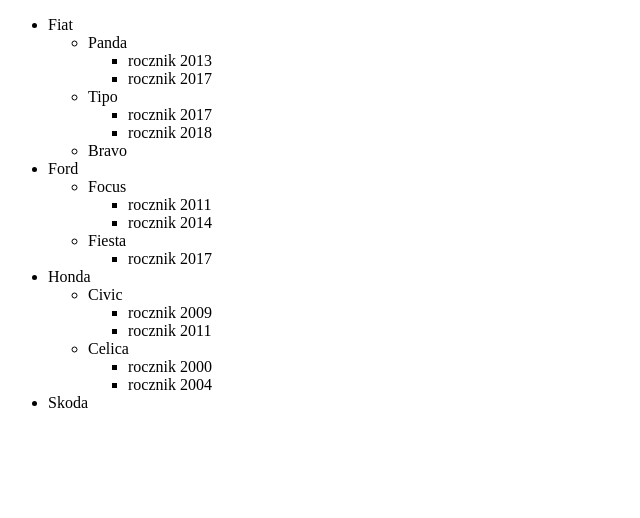
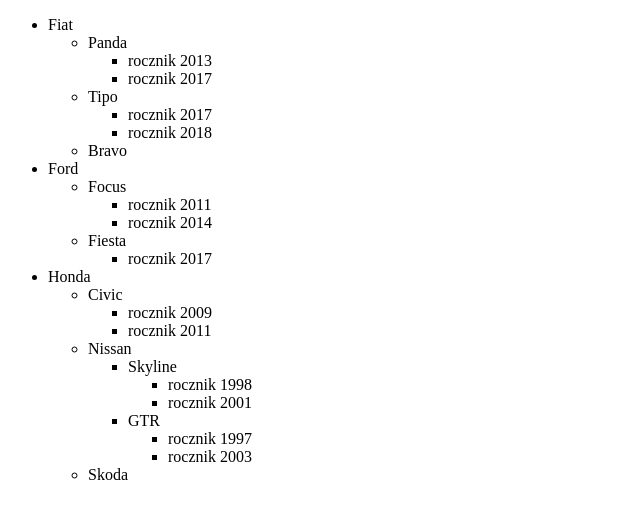
Before and after one commit to Z4U5Z/znaczniki-blokowe, a plain HTML site: page index.html in a window 1280 px wide. Shown: the whole page, without its empty margins (0-640 px from the left). Drawn offline with Linux system fonts and the light colour scheme.

Commit message:
Update index.html

```diff
--- a/index.html
+++ b/index.html
@@ -52,10 +52,20 @@
     </ul>
     </li>
     <li>
-    <span>Celica</span>
+    <span>Nissan</span>
     <ul>
-    <li><span>rocznik 2000</span></li>
-    <li><span>rocznik 2004</span></li>
+    <li>
+    <span>Skyline</span>
+    <ul>
+    <li><span>rocznik 1998</span></li>
+    <li><span>rocznik 2001</span></li>
+    </ul>
+    </li>
+    <li>
+    <span>GTR</span>
+    <ul>
+    <li><span>rocznik 1997</span></li>
+    <li><span>rocznik 2003</span></li>
     </ul>
     </li>
     </ul>
```
